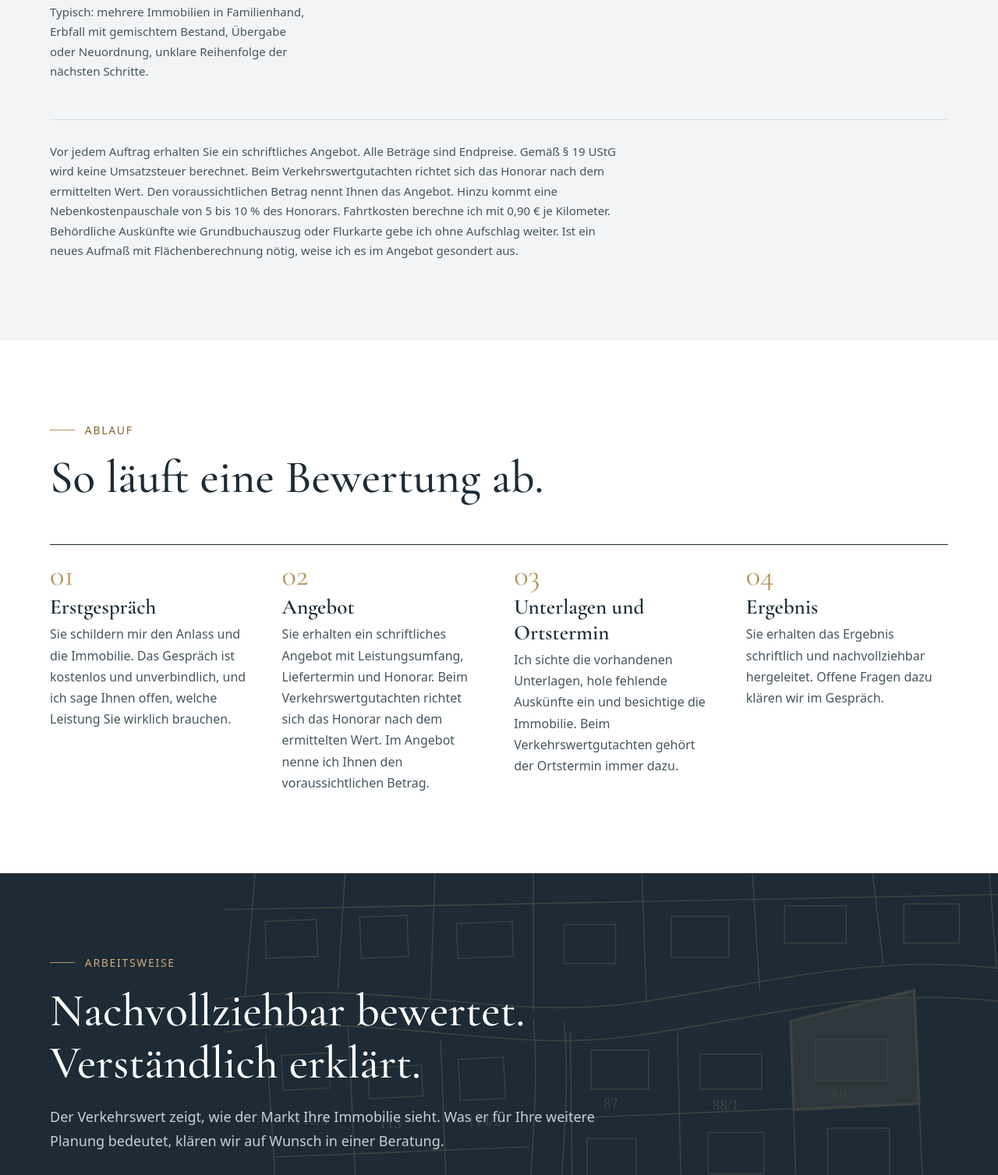
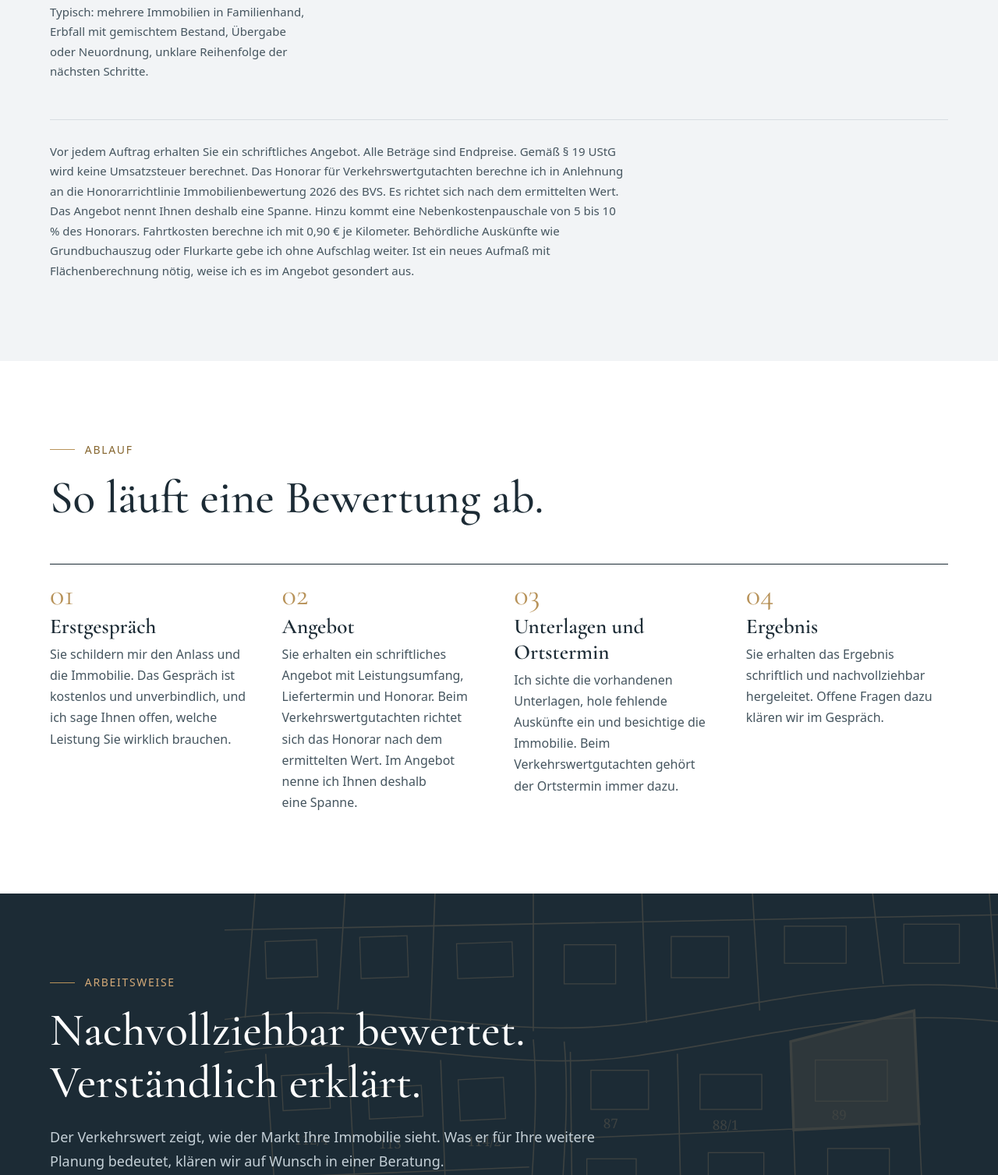
Before and after one commit to katrinworkert-lab/katrin-workert-website, an Astro site: page / in a window 1280 px wide. Shown: the part 6112-7619 px from the top of the page at 78% size. Built offline with nearby package versions, Linux system fonts and the light colour scheme; Astro itself is replaced by a stand-in of ours.

Commit message:
Honorar: Anlehnung an BVS-Honorarrichtlinie 2026 in der Preis-Fußzeile, Spanne im Angebot
Co-Authored-By: Claude Opus 5.5 <noreply@anthropic.com>
Claude-Session: https://claude.ai/code/session_01H8WfLHyQ6Lozt7HHayJSDv

```diff
--- a/src/pages/index.astro
+++ b/src/pages/index.astro
@@ -234,7 +234,7 @@ const schema = {
       </div>
       </div>
 
-      <p class="preis-fuss">Vor jedem Auftrag erhalten Sie ein schriftliches Angebot. Alle Beträge sind Endpreise. Gemäß § 19 UStG wird keine Umsatzsteuer berechnet. Beim Verkehrswertgutachten richtet sich das Honorar nach dem ermittelten Wert. Den voraussichtlichen Betrag nennt Ihnen das Angebot. Hinzu kommt eine Nebenkostenpauschale von 5 bis 10 % des Honorars. Fahrtkosten berechne ich mit 0,90 € je Kilometer. Behördliche Auskünfte wie Grundbuchauszug oder Flurkarte gebe ich ohne Aufschlag weiter. Ist ein neues Aufmaß mit Flächenberechnung nötig, weise ich es im Angebot gesondert aus.</p>
+      <p class="preis-fuss">Vor jedem Auftrag erhalten Sie ein schriftliches Angebot. Alle Beträge sind Endpreise. Gemäß § 19 UStG wird keine Umsatzsteuer berechnet. Das Honorar für Verkehrswertgutachten berechne ich in Anlehnung an die Honorarrichtlinie Immobilienbewertung 2026 des BVS. Es richtet sich nach dem ermittelten Wert. Das Angebot nennt Ihnen deshalb eine Spanne. Hinzu kommt eine Nebenkostenpauschale von 5 bis 10 % des Honorars. Fahrtkosten berechne ich mit 0,90 € je Kilometer. Behördliche Auskünfte wie Grundbuchauszug oder Flurkarte gebe ich ohne Aufschlag weiter. Ist ein neues Aufmaß mit Flächenberechnung nötig, weise ich es im Angebot gesondert aus.</p>
     </div>
   </section>
 
@@ -250,7 +250,7 @@ const schema = {
           </li>
           <li>
             <h3>Angebot</h3>
-            <p>Sie erhalten ein schriftliches Angebot mit Leistungsumfang, Liefertermin und Honorar. Beim Verkehrswertgutachten richtet sich das Honorar nach dem ermittelten Wert. Im Angebot nenne ich Ihnen den voraussichtlichen Betrag.</p>
+            <p>Sie erhalten ein schriftliches Angebot mit Leistungsumfang, Liefertermin und Honorar. Beim Verkehrswertgutachten richtet sich das Honorar nach dem ermittelten Wert. Im Angebot nenne ich Ihnen deshalb eine Spanne.</p>
           </li>
           <li>
             <h3>Unterlagen und Ortstermin</h3>
@@ -311,7 +311,7 @@ const schema = {
         </li>
         <li>
           <h3>Nachvollziehbares Honorar</h3>
-          <p>Die Honorare stehen auf dieser Seite. Beim Verkehrswertgutachten richtet sich das Honorar nach dem Wert der Immobilie und einer festen Tabelle. Den voraussichtlichen Betrag nenne ich Ihnen vorab im Angebot. Das erste Gespräch ist kostenlos.</p>
+          <p>Die Honorare stehen auf dieser Seite. Beim Verkehrswertgutachten richtet sich das Honorar nach dem Wert der Immobilie und einer festen Tabelle. Im Angebot nenne ich Ihnen vorab eine Spanne. Das erste Gespräch ist kostenlos.</p>
         </li>
         <li>
           <h3>Persönlich</h3>
```
